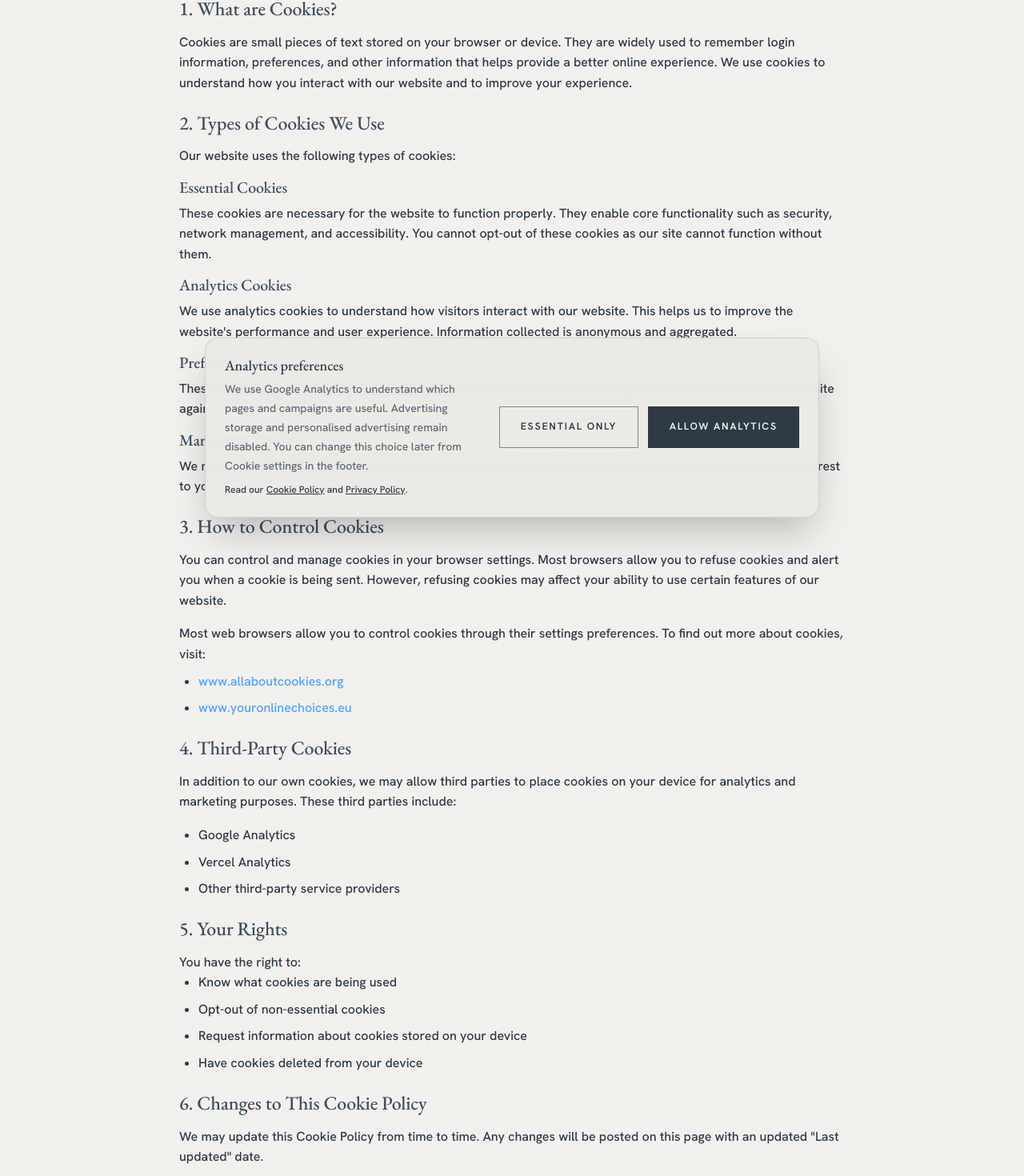
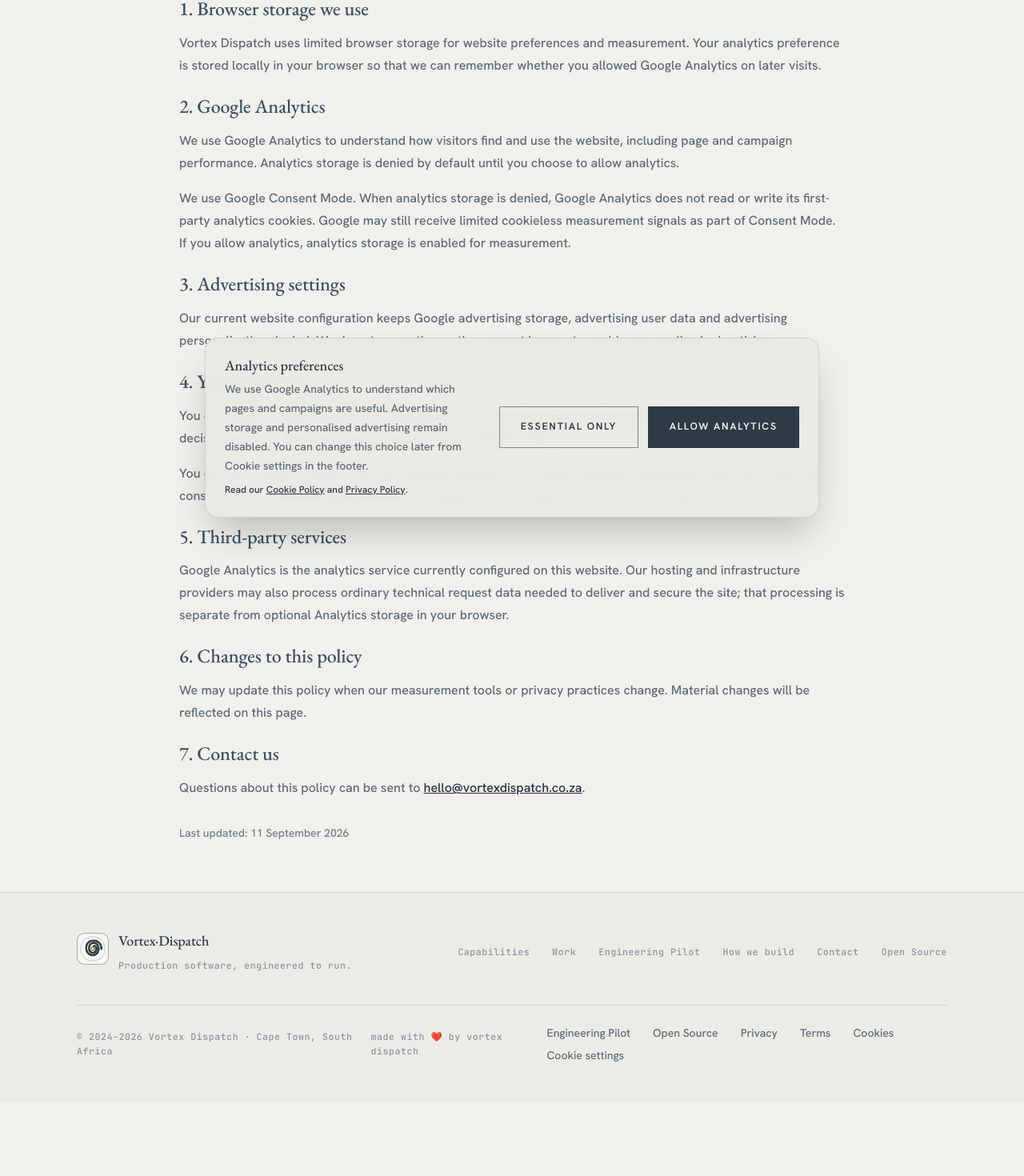
Before and after one commit to tzone85/vortex-dispatch-site, a React (Vite) app: page /cookies in a window 1280 px wide. Shown: the part 137-1607 px from the top of the page at 80% size. After the commit the page ends 1514 px from the top, so only its background shows below. Built offline with nearby package versions, Linux system fonts and the light colour scheme.

Commit message:
privacy: align cookie policy with consent mode

```diff
--- a/src/pages/CookiePolicy.tsx
+++ b/src/pages/CookiePolicy.tsx
@@ -11,96 +11,63 @@
       <main className="min-h-screen bg-void text-bone">
         <div className="max-w-4xl mx-auto px-4 py-16 sm:px-6 lg:px-8">
           <h1 className="text-4xl font-bold mb-8 text-accent">Cookie Policy</h1>
-          <div className="space-y-6">
+          <div className="space-y-6 text-bone-muted leading-7">
             <section>
-              <h2 className="text-2xl font-semibold mb-4 text-accent">1. What are Cookies?</h2>
+              <h2 className="text-2xl font-semibold mb-4 text-accent">1. Browser storage we use</h2>
               <p>
-                Cookies are small pieces of text stored on your browser or device. They are widely used to remember login information, preferences, and other information that helps provide a better online experience. We use cookies to understand how you interact with our website and to improve your experience.
+                Vortex Dispatch uses limited browser storage for website preferences and measurement. Your analytics preference is stored locally in your browser so that we can remember whether you allowed Google Analytics on later visits.
               </p>
             </section>
 
             <section>
-              <h2 className="text-2xl font-semibold mb-4 text-accent">2. Types of Cookies We Use</h2>
-              <p>Our website uses the following types of cookies:</p>
-
-              <h3 className="text-xl font-semibold mt-4 mb-2 text-accent">Essential Cookies</h3>
+              <h2 className="text-2xl font-semibold mb-4 text-accent">2. Google Analytics</h2>
               <p>
-                These cookies are necessary for the website to function properly. They enable core functionality such as security, network management, and accessibility. You cannot opt-out of these cookies as our site cannot function without them.
+                We use Google Analytics to understand how visitors find and use the website, including page and campaign performance. Analytics storage is denied by default until you choose to allow analytics.
               </p>
-
-              <h3 className="text-xl font-semibold mt-4 mb-2 text-accent">Analytics Cookies</h3>
-              <p>
-                We use analytics cookies to understand how visitors interact with our website. This helps us to improve the website's performance and user experience. Information collected is anonymous and aggregated.
-              </p>
-
-              <h3 className="text-xl font-semibold mt-4 mb-2 text-accent">Preference Cookies</h3>
-              <p>
-                These cookies remember your preferences and choices to personalize your experience when you visit our website again.
-              </p>
-
-              <h3 className="text-xl font-semibold mt-4 mb-2 text-accent">Marketing Cookies</h3>
-              <p>
-                We may use marketing cookies to track your browsing habits to display targeted advertising that may be of interest to you.
+              <p className="mt-4">
+                We use Google Consent Mode. When analytics storage is denied, Google Analytics does not read or write its first-party analytics cookies. Google may still receive limited cookieless measurement signals as part of Consent Mode. If you allow analytics, analytics storage is enabled for measurement.
               </p>
             </section>
 
             <section>
-              <h2 className="text-2xl font-semibold mb-4 text-accent">3. How to Control Cookies</h2>
+              <h2 className="text-2xl font-semibold mb-4 text-accent">3. Advertising settings</h2>
               <p>
-                You can control and manage cookies in your browser settings. Most browsers allow you to refuse cookies and alert you when a cookie is being sent. However, refusing cookies may affect your ability to use certain features of our website.
-              </p>
-
-              <p className="mt-4">
-                Most web browsers allow you to control cookies through their settings preferences. To find out more about cookies, visit:
-              </p>
-              <ul className="list-disc pl-6 space-y-2 mt-2">
-                <li><a href="https://www.allaboutcookies.org" className="text-blue-400 hover:underline">www.allaboutcookies.org</a></li>
-                <li><a href="https://www.youronlinechoices.eu" className="text-blue-400 hover:underline">www.youronlinechoices.eu</a></li>
-              </ul>
-            </section>
-
-            <section>
-              <h2 className="text-2xl font-semibold mb-4 text-accent">4. Third-Party Cookies</h2>
-              <p>
-                In addition to our own cookies, we may allow third parties to place cookies on your device for analytics and marketing purposes. These third parties include:
-              </p>
-              <ul className="list-disc pl-6 space-y-2 mt-4">
-                <li>Google Analytics</li>
-                <li>Vercel Analytics</li>
-                <li>Other third-party service providers</li>
-              </ul>
-            </section>
-
-            <section>
-              <h2 className="text-2xl font-semibold mb-4 text-accent">5. Your Rights</h2>
-              <p>
-                You have the right to:
-              </p>
-              <ul className="list-disc pl-6 space-y-2">
-                <li>Know what cookies are being used</li>
-                <li>Opt-out of non-essential cookies</li>
-                <li>Request information about cookies stored on your device</li>
-                <li>Have cookies deleted from your device</li>
-              </ul>
-            </section>
-
-            <section>
-              <h2 className="text-2xl font-semibold mb-4 text-accent">6. Changes to This Cookie Policy</h2>
-              <p>
-                We may update this Cookie Policy from time to time. Any changes will be posted on this page with an updated "Last updated" date.
+                Our current website configuration keeps Google advertising storage, advertising user data and advertising personalisation denied. We do not currently use the consent banner to enable personalised advertising.
               </p>
             </section>
 
             <section>
-              <h2 className="text-2xl font-semibold mb-4 text-accent">7. Contact Us</h2>
+              <h2 className="text-2xl font-semibold mb-4 text-accent">4. Your preference</h2>
               <p>
-                If you have any questions about this Cookie Policy or our use of cookies, please contact us using the information provided on our website.
+                You can choose “Allow analytics” or “Essential only” when the consent notice appears. You can change that decision later by selecting “Cookie settings” in the website footer.
+              </p>
+              <p className="mt-4">
+                You can also remove cookies and local storage through your browser settings. Clearing site data may cause the consent notice to appear again because the website will no longer have your saved preference.
               </p>
             </section>
 
-            <p className="text-sm text-accent/70 mt-8">
-              Last updated: {new Date().toLocaleDateString('en-ZA')}
-            </p>
+            <section>
+              <h2 className="text-2xl font-semibold mb-4 text-accent">5. Third-party services</h2>
+              <p>
+                Google Analytics is the analytics service currently configured on this website. Our hosting and infrastructure providers may also process ordinary technical request data needed to deliver and secure the site; that processing is separate from optional Analytics storage in your browser.
+              </p>
+            </section>
+
+            <section>
+              <h2 className="text-2xl font-semibold mb-4 text-accent">6. Changes to this policy</h2>
+              <p>
+                We may update this policy when our measurement tools or privacy practices change. Material changes will be reflected on this page.
+              </p>
+            </section>
+
+            <section>
+              <h2 className="text-2xl font-semibold mb-4 text-accent">7. Contact us</h2>
+              <p>
+                Questions about this policy can be sent to <a className="text-accent-bright underline" href="mailto:hello@vortexdispatch.co.za">hello@vortexdispatch.co.za</a>.
+              </p>
+            </section>
+
+            <p className="text-sm text-accent/70 mt-8">Last updated: 11 September 2026</p>
           </div>
         </div>
       </main>
```
